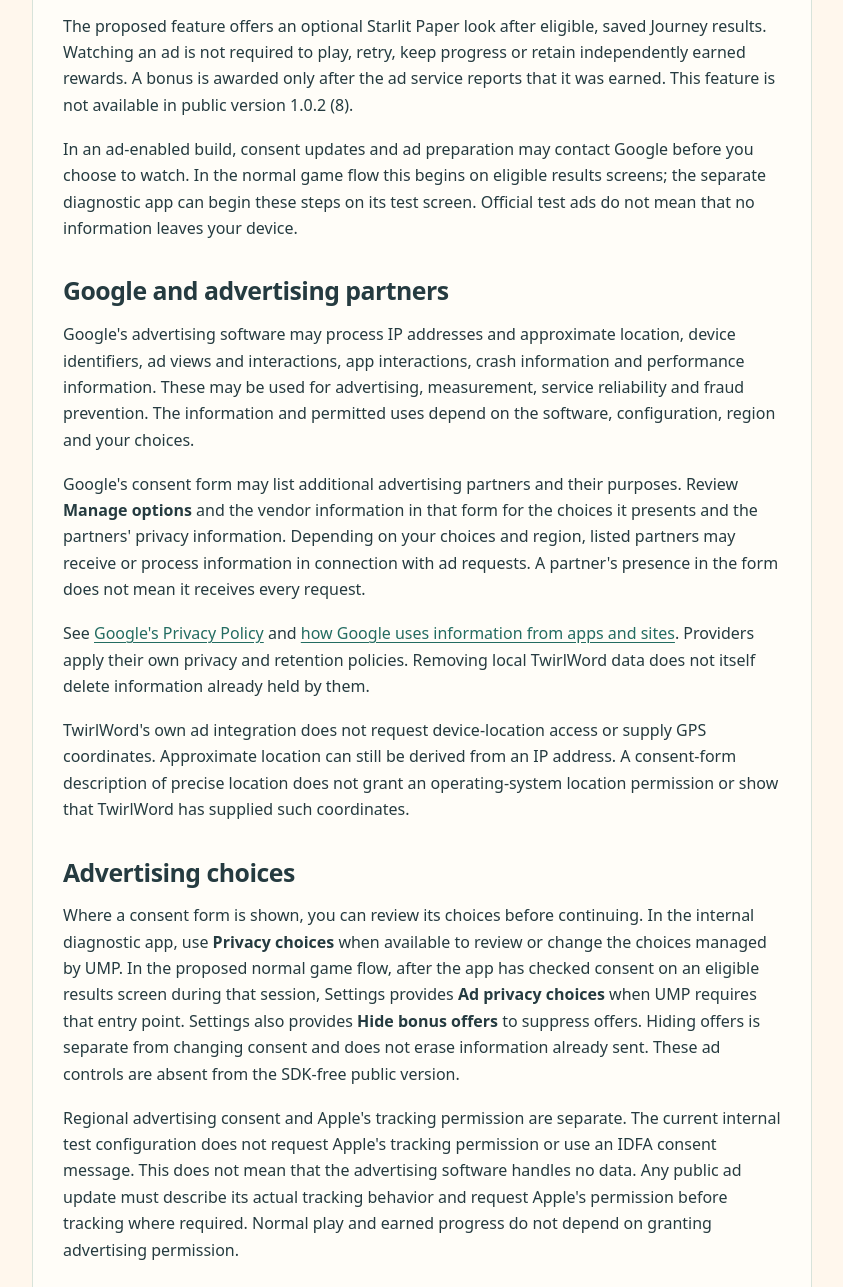
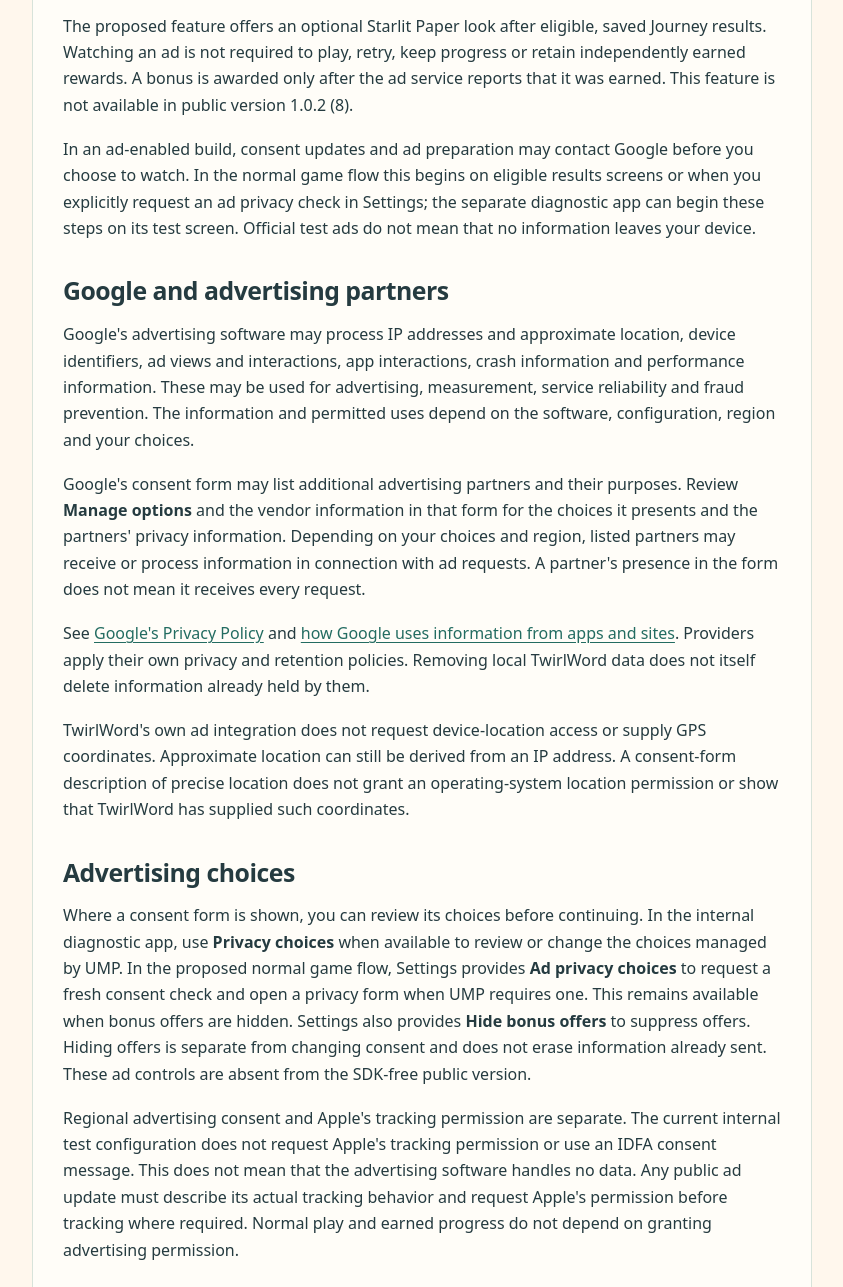
Before and after one commit to bbonkersb26/twirlword-support, a plain HTML site: page site/public/privacy/index.html in a window 1280 px wide. Shown: the part 1279-2566 px from the top of the page, without its empty margins (48-891 px from the left). Drawn offline with Linux system fonts and the light colour scheme.

Commit message:
Describe explicit ad privacy access in the proposed test flow

```diff
--- a/site/public/privacy/index.html
+++ b/site/public/privacy/index.html
@@ -11,14 +11,14 @@
 <p>Local records remain until replaced by gameplay or removed with app data. Deleting the app or its data may remove progress and bonus looks. Device backups are managed through your device and operating-system settings, not a TwirlWord backup server.</p>
 <h2>Optional advertising</h2>
 <p>The proposed feature offers an optional Starlit Paper look after eligible, saved Journey results. Watching an ad is not required to play, retry, keep progress or retain independently earned rewards. A bonus is awarded only after the ad service reports that it was earned. This feature is not available in public version 1.0.2 (8).</p>
-<p>In an ad-enabled build, consent updates and ad preparation may contact Google before you choose to watch. In the normal game flow this begins on eligible results screens; the separate diagnostic app can begin these steps on its test screen. Official test ads do not mean that no information leaves your device.</p>
+<p>In an ad-enabled build, consent updates and ad preparation may contact Google before you choose to watch. In the normal game flow this begins on eligible results screens or when you explicitly request an ad privacy check in Settings; the separate diagnostic app can begin these steps on its test screen. Official test ads do not mean that no information leaves your device.</p>
 <h2>Google and advertising partners</h2>
 <p>Google's advertising software may process IP addresses and approximate location, device identifiers, ad views and interactions, app interactions, crash information and performance information. These may be used for advertising, measurement, service reliability and fraud prevention. The information and permitted uses depend on the software, configuration, region and your choices.</p>
 <p>Google's consent form may list additional advertising partners and their purposes. Review <strong>Manage options</strong> and the vendor information in that form for the choices it presents and the partners' privacy information. Depending on your choices and region, listed partners may receive or process information in connection with ad requests. A partner's presence in the form does not mean it receives every request.</p>
 <p>See <a href="https://policies.google.com/privacy">Google's Privacy Policy</a> and <a href="https://policies.google.com/technologies/partner-sites">how Google uses information from apps and sites</a>. Providers apply their own privacy and retention policies. Removing local TwirlWord data does not itself delete information already held by them.</p>
 <p>TwirlWord's own ad integration does not request device-location access or supply GPS coordinates. Approximate location can still be derived from an IP address. A consent-form description of precise location does not grant an operating-system location permission or show that TwirlWord has supplied such coordinates.</p>
 <h2>Advertising choices</h2>
-<p>Where a consent form is shown, you can review its choices before continuing. In the internal diagnostic app, use <strong>Privacy choices</strong> when available to review or change the choices managed by UMP. In the proposed normal game flow, after the app has checked consent on an eligible results screen during that session, Settings provides <strong>Ad privacy choices</strong> when UMP requires that entry point. Settings also provides <strong>Hide bonus offers</strong> to suppress offers. Hiding offers is separate from changing consent and does not erase information already sent. These ad controls are absent from the SDK-free public version.</p>
+<p>Where a consent form is shown, you can review its choices before continuing. In the internal diagnostic app, use <strong>Privacy choices</strong> when available to review or change the choices managed by UMP. In the proposed normal game flow, Settings provides <strong>Ad privacy choices</strong> to request a fresh consent check and open a privacy form when UMP requires one. This remains available when bonus offers are hidden. Settings also provides <strong>Hide bonus offers</strong> to suppress offers. Hiding offers is separate from changing consent and does not erase information already sent. These ad controls are absent from the SDK-free public version.</p>
 <p>Regional advertising consent and Apple's tracking permission are separate. The current internal test configuration does not request Apple's tracking permission or use an IDFA consent message. This does not mean that the advertising software handles no data. Any public ad update must describe its actual tracking behavior and request Apple's permission before tracking where required. Normal play and earned progress do not depend on granting advertising permission.</p>
 <h2>Apple and TestFlight</h2>
 <p>Apple may process App Store, device and diagnostic information under its own settings and policies. If you use TestFlight, Apple collects beta usage and crash information and shares feedback with the developer. Depending on how you joined, this can include tester and device details, comments and screenshots. See <a href="https://www.apple.com/legal/privacy/data/en/test-flight/">Apple's TestFlight privacy information</a>. Avoid including sensitive details in feedback.</p>
```
